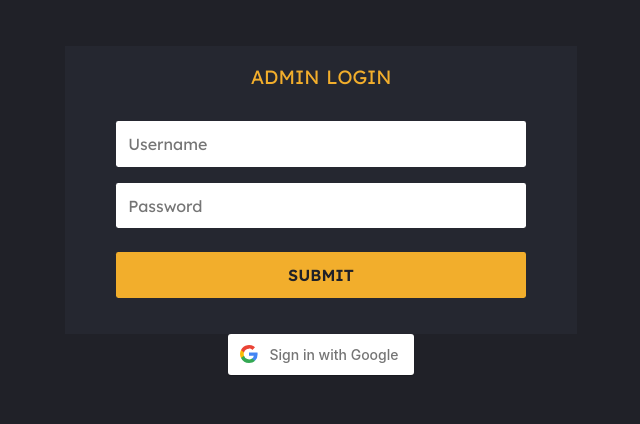
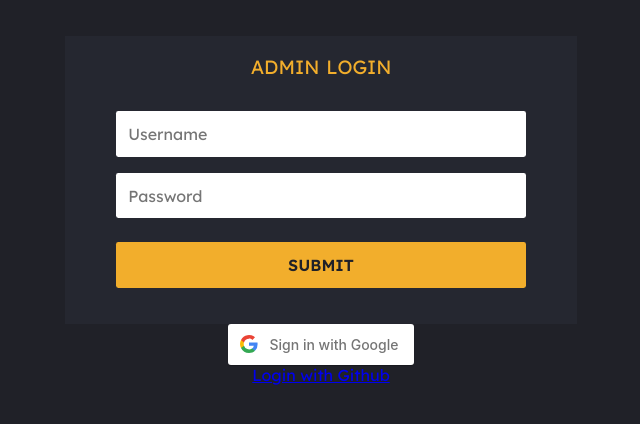
Before and after one commit to CodersOrigin/codersorigin_admin, a React (Create React App) app: page /login in a window 1280 px wide. Shown: the part 230-654 px from the top of the page, without its empty margins (319-959 px from the left). Built offline with nearby package versions, Linux system fonts and the light colour scheme.

Commit message:
Add Github OAuth support

```diff
--- a/src/Home.jsx
+++ b/src/Home.jsx
@@ -4,6 +4,11 @@ import { useNavigate } from "react-router-dom";
 import { toast } from "react-toastify";
 import "react-toastify/dist/ReactToastify.css";
 import getGoogleOauthUrl from "./lib/getGoogleOauthUrl";
+
+const githubClientId = process.env.REACT_APP_GITHUB_CLIENT_ID;
+const githubRedirectUri = process.env.REACT_APP_GITHUB_REDIRECT_URI;
+const path = "/oauth/success";
+
 const Home = () => {
   const [formData, setFormData] = useState({
     username: "",
@@ -66,6 +71,11 @@ const Home = () => {
       <a type="button" class="login-with-google-btn" href={getGoogleOauthUrl()}>
         Sign in with Google
       </a>
+      <a
+        href={`https://github.com/login/oauth/authorize?client_id=${githubClientId}&redirect_uri=${githubRedirectUri}?path=${path}&scope=user:email`}
+      >
+        Login with Github
+      </a>
     </div>
   );
 };
```
Also changed, not shown: 1 other file (tests, documents, lock files or other folders).
